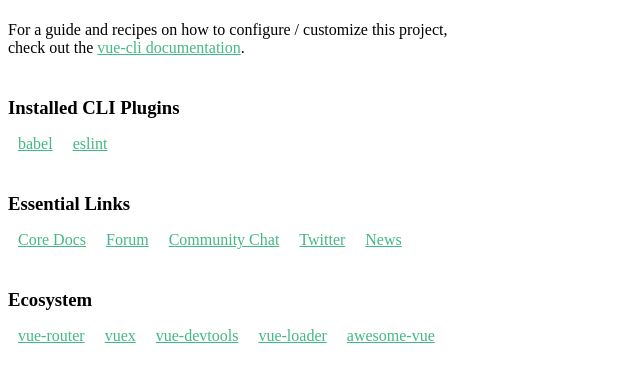
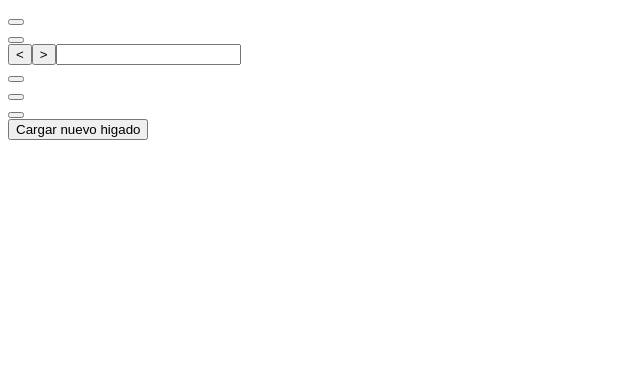
Before and after one commit to Roquefreixo/Test_Package, a Vue app: page / in a window 1280 px wide. Shown: the top 382 px of the page, without its empty margins (0-640 px from the left). Built offline with nearby package versions, Linux system fonts and the light colour scheme.

Commit message:
quinto intento arreglar importacion

```diff
--- a/src/components/HelloWorld.vue
+++ b/src/components/HelloWorld.vue
@@ -1,33 +1,50 @@
 <template>
-  <div class="hello">
-    <h1>{{ msg }}</h1>
-    <p>
-      For a guide and recipes on how to configure / customize this project,<br>
-      check out the
-      <a href="https://cli.vuejs.org" target="_blank" rel="noopener">vue-cli documentation</a>.
-    </p>
-    <h3>Installed CLI Plugins</h3>
-    <ul>
-      <li><a href="https://github.com/vuejs/vue-cli/tree/dev/packages/%40vue/cli-plugin-babel" target="_blank" rel="noopener">babel</a></li>
-      <li><a href="https://github.com/vuejs/vue-cli/tree/dev/packages/%40vue/cli-plugin-eslint" target="_blank" rel="noopener">eslint</a></li>
-    </ul>
-    <h3>Essential Links</h3>
-    <ul>
-      <li><a href="https://vuejs.org" target="_blank" rel="noopener">Core Docs</a></li>
-      <li><a href="https://forum.vuejs.org" target="_blank" rel="noopener">Forum</a></li>
-      <li><a href="https://chat.vuejs.org" target="_blank" rel="noopener">Community Chat</a></li>
-      <li><a href="https://twitter.com/vuejs" target="_blank" rel="noopener">Twitter</a></li>
-      <li><a href="https://news.vuejs.org" target="_blank" rel="noopener">News</a></li>
-    </ul>
-    <h3>Ecosystem</h3>
-    <ul>
-      <li><a href="https://router.vuejs.org" target="_blank" rel="noopener">vue-router</a></li>
-      <li><a href="https://vuex.vuejs.org" target="_blank" rel="noopener">vuex</a></li>
-      <li><a href="https://github.com/vuejs/vue-devtools#vue-devtools" target="_blank" rel="noopener">vue-devtools</a></li>
-      <li><a href="https://vue-loader.vuejs.org" target="_blank" rel="noopener">vue-loader</a></li>
-      <li><a href="https://github.com/vuejs/awesome-vue" target="_blank" rel="noopener">awesome-vue</a></li>
-    </ul>
+  <div id="controls-container">
+    <a id="toolbox"></a>
+    <div id="button-showall-container" class="tooltip-container">
+      <button id="show_all" type="button" class="styled-button">
+      </button>
+      <span id="tooltip-showall" class="tooltip"></span>
+    </div>
+
+      <div id="button-delete-container" class="tooltip-container">
+        <button id="delete" type="button" class="styled-button2">
+        </button>
+        <span id="tooltip-delete" class="tooltip"></span>
+      </div>
+
+      <div id="frame-slider-container" ref="sliderContainer">
+        <button id="prev" type="button" class="arrow-button">&lt;</button>
+
+        <button id="next" type="button" class="arrow-button">&gt;</button>
+        <input type="text" id="frame" >
+
+        <div id="button-goFrame-container" class="tooltip-container">
+          <button id="go" type="button" class="styled-button1">
+          </button>
+          <span id="tooltip-goFrame" class="tooltip"></span>
+        </div>
+
+      </div>
+
+      <div id="button-save-container" class="tooltip-container">
+        <button id="saveAnnotations" type="button" class="styled-button1">
+        </button>
+        <span id="tooltip-save" class="tooltip"></span>
+      </div>
+
+      <div id="button-download-container" class="tooltip-container">
+        <button id="loadAnnotations" type="button" class="styled-button1">
+        </button>
+        <span id="tooltip-download" class="tooltip"></span>
+      </div>
+
+      <button id="loadNewLiver" type="button" >Cargar nuevo higado</button>
+      <div id="versionDropdownContainer"></div>
+
+
   </div>
+  <div id="content" ></div>
 </template>
 
 <script>
```
